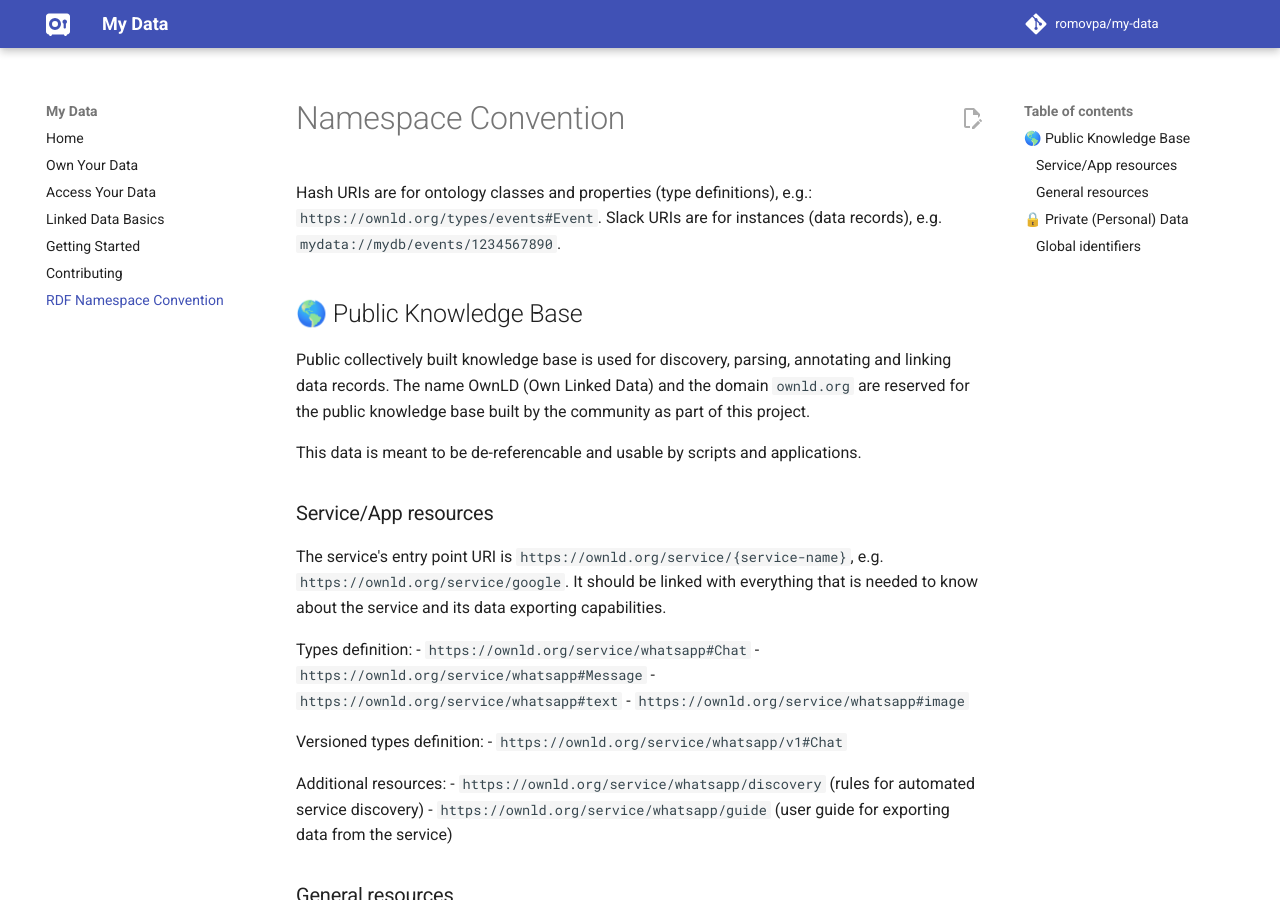
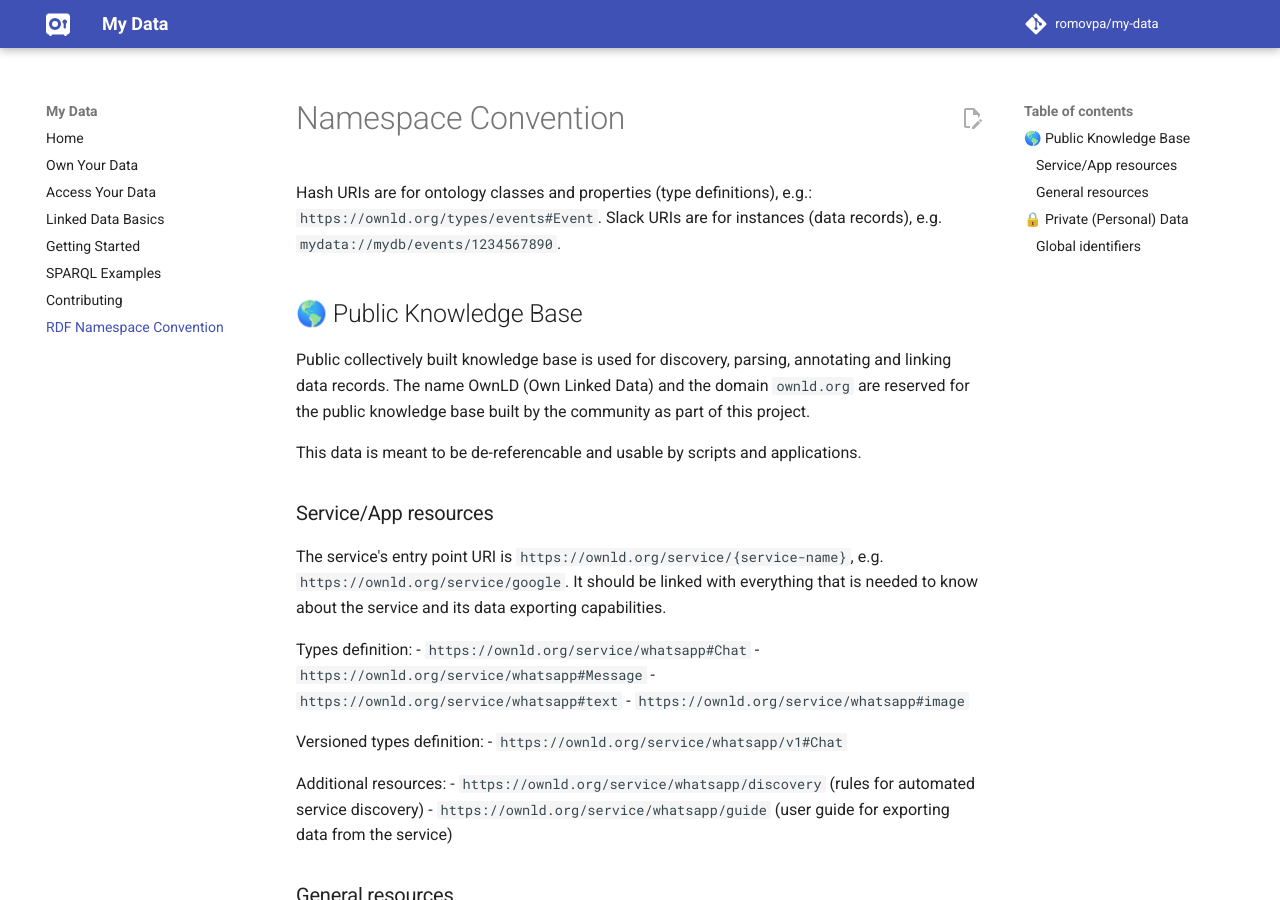
Before and after one commit to romovpa/my-data, an MkDocs documentation site: the page built from docs/namespace-convention.md, in a window 1280 px wide and 900 px high. Built offline with MkDocs 1.6.1 and Material for MkDocs 9.7.7, drawn with Linux system fonts in a browser that asks for light colours; comment, search, counter and statistics services are not loaded.

Commit message:
md moved to docs

```diff
--- a/mkdocs.yml
+++ b/mkdocs.yml
@@ -12,8 +12,9 @@ nav:
   - Access Your Data: data-access.md
   - Linked Data Basics: linked-data.md
   - Getting Started: getting-started.md
+  - SPARQL Examples: sparql-examples.md
   - Contributing: contributing.md
-  - RDF Namespace Convention: namespace_convention.md
+  - RDF Namespace Convention: namespace-convention.md
 
 theme:
   name: material
```
Also changed, not shown: docs/namespace-convention.md (renamed from docs/namespace_convention.md), docs/sparql-examples.md (renamed from sparql_examples.md).
